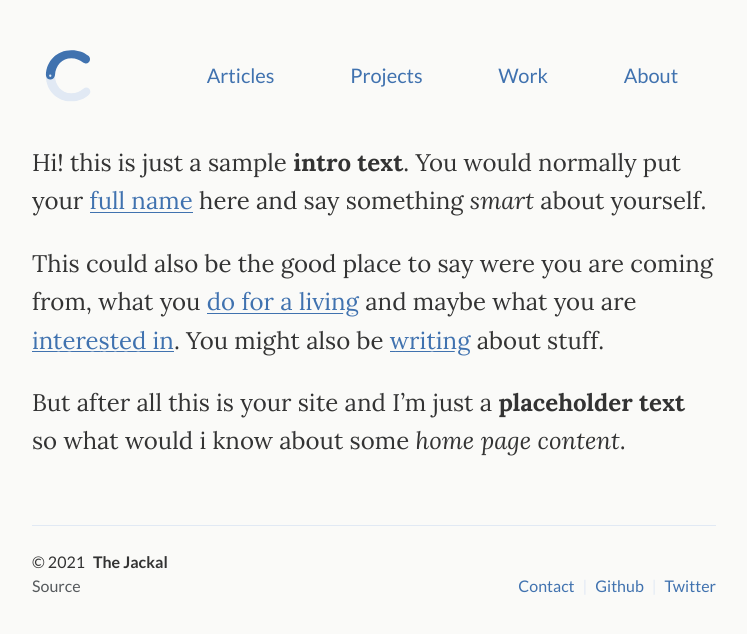
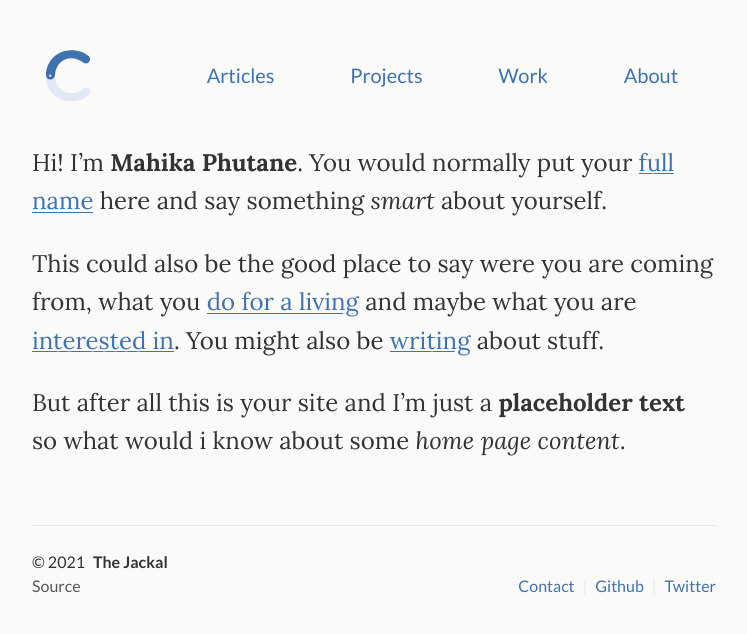
Before and after one commit to mahikap/mahikap.github.io, a Jekyll site: the page built from index.md, in a window 1280 px wide. Shown: the top 634 px of the page, without its empty margins (266-1013 px from the left). Built offline with Jekyll 4.4.1, drawn with Linux system fonts in a browser that asks for light colours.

Commit message:
Added name

```diff
--- a/index.md
+++ b/index.md
@@ -3,7 +3,7 @@ layout: default
 ---
 
 <div class="lead pretty-links">
-  Hi! this is just a sample **intro text**. You would normally put your [full name](about/) here and say something *smart* about yourself.
+  Hi! I'm **Mahika Phutane**. You would normally put your [full name](about/) here and say something *smart* about yourself.
 
   This could also be the good place to say were you are coming from, what you [do for a living](work/) and maybe what you are [interested in](projects/). You might also be [writing](articles/) about stuff.
 
```
